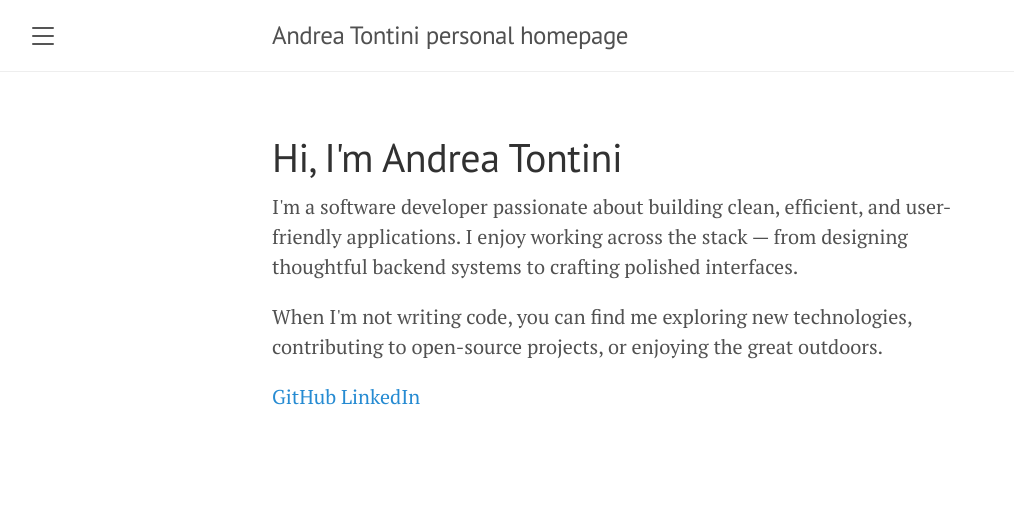
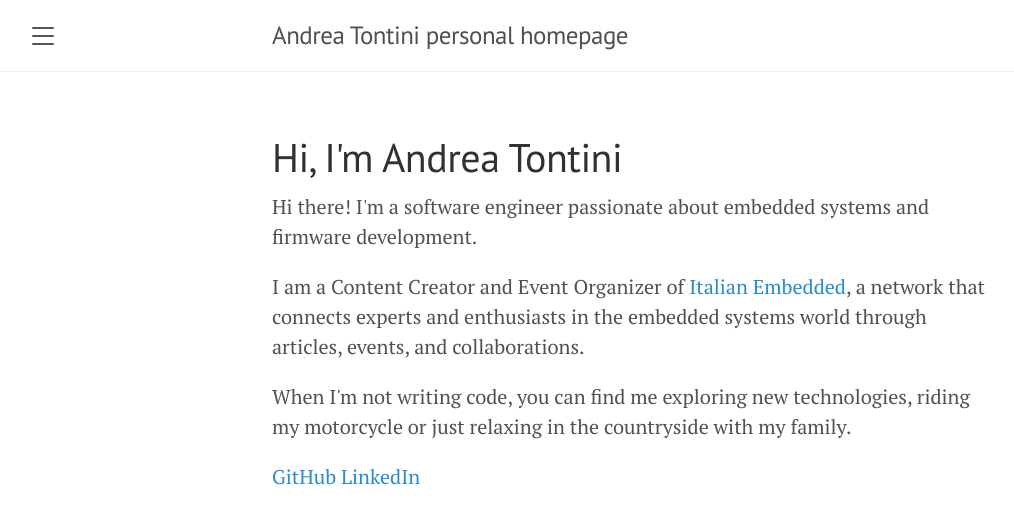
Before and after one commit to atontini/atontini.github.io, a Jekyll site: the page built from index.html, in a window 1280 px wide. Shown: the top 524 px of the page, without its empty margins (8-1022 px from the left). Built offline with Jekyll 4.4.1, drawn with Linux system fonts in a browser that asks for light colours; the list of posts is cut into pages by our own code.

Commit message:
chore: better about section

```diff
--- a/index.html
+++ b/index.html
@@ -7,13 +7,16 @@ title: Home
   <h1 class="about-title">Hi, I'm Andrea Tontini</h1>
 
   <p class="about-bio">
-    I'm a software developer passionate about building clean, efficient, and user-friendly applications.
-    I enjoy working across the stack — from designing thoughtful backend systems to crafting polished interfaces.
+    Hi there!
+    I'm a software engineer passionate about embedded systems and firmware development.
   </p>
 
   <p class="about-bio">
-    When I'm not writing code, you can find me exploring new technologies, contributing to open-source projects,
-    or enjoying the great outdoors.
+    I am a Content Creator and Event Organizer of <a href="https://www.italianembedded.com" target="_blank">Italian Embedded</a>, a network that connects experts and enthusiasts in the embedded systems world through articles, events, and collaborations.
+  </p>
+
+  <p class="about-bio">
+    When I'm not writing code, you can find me exploring new technologies, riding my motorcycle or just relaxing in the countryside with my family.
   </p>
 
   <div class="about-links">
```
